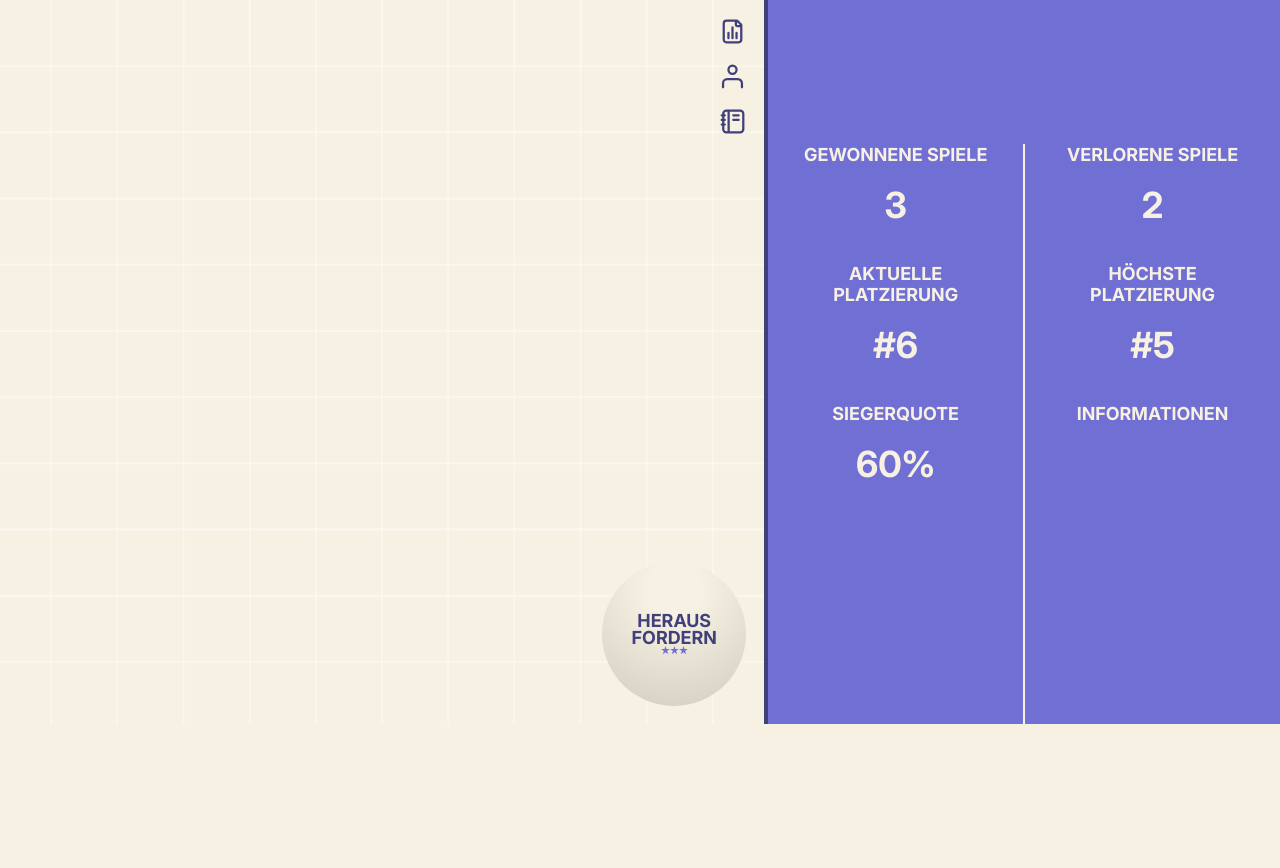
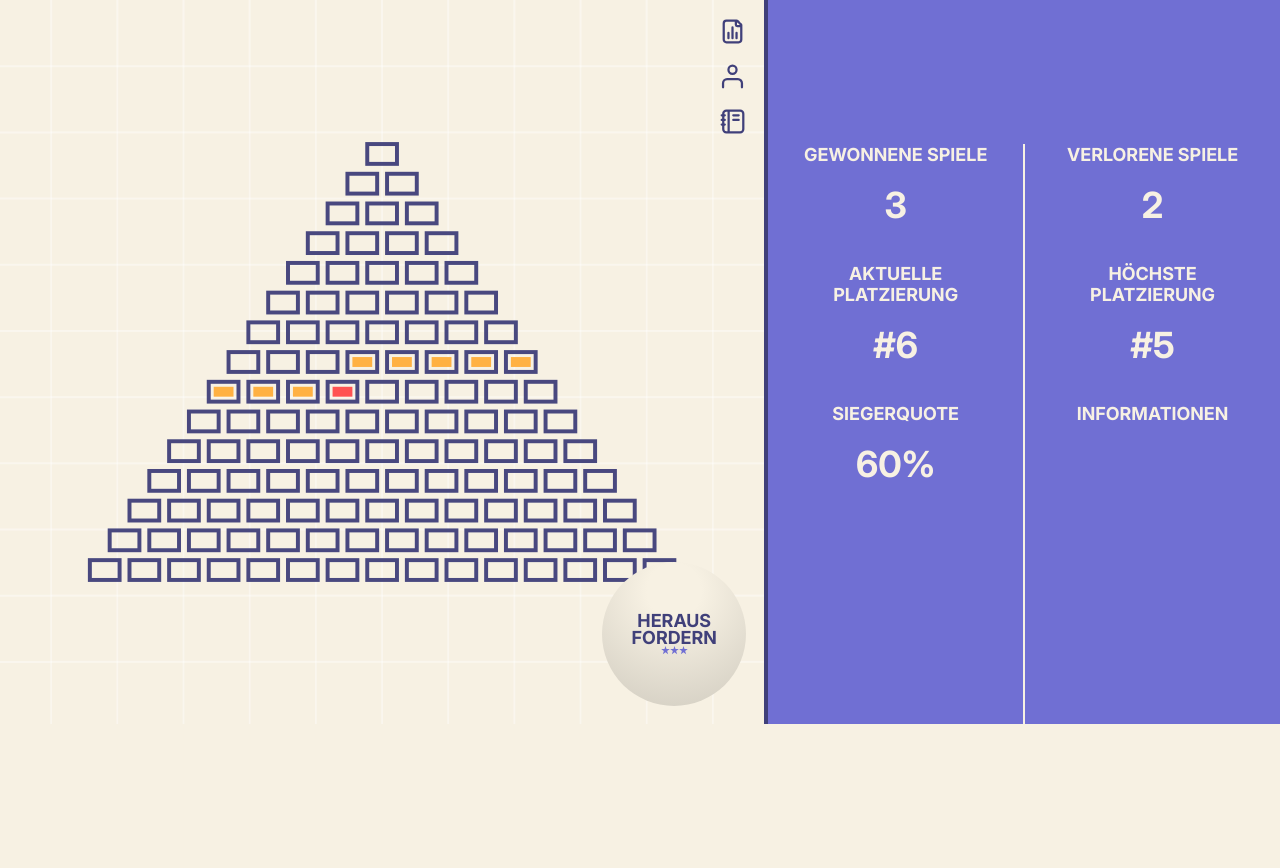
Before and after one commit to MaierhoferKilian/ITP-Pyramidenrangliste, a Flask app: template templates/index.html in a window 1280 px wide. Shown: the part 76-944 px from the top of the page. Run offline with Flask 3, Linux system fonts and the light colour scheme; the template is opened without the code that fills it, so the values that code supplies are empty.

Commit message:
added pinch pan zoom pyramid to canvas, rank selection

```diff
--- a/static/css/main.css
+++ b/static/css/main.css
@@ -194,3 +194,61 @@ main{
     width: auto;
     margin-bottom: calc(var(--space) / 2);
 }
+
+
+
+/*PINCH PAN ZOOM PYRAMID*/
+svg {
+    touch-action: none;
+    user-select: none;
+    -webkit-user-drag: none;
+    display: block;
+    width: 100%;
+    height: 100%;
+}
+.pyr-rect {
+    cursor: pointer;
+    stroke-width: 4;
+    stroke: var(--fg-color);
+    fill: transparent;
+    opacity: 0.95;
+}
+.pyr-rect:hover {
+    stroke-width: 4;
+}
+.hover-indicator {
+    fill: var(--hl1-color);
+    pointer-events: none;
+    opacity: 0;
+    z-index: 10;
+}
+.pyr-rect:hover ~ .hover-indicator:last-child {
+    opacity: 1;
+}
+.selected-indicator {
+    fill: var(--hl1-color);
+    pointer-events: none;
+    opacity: 0;
+}
+.selected-indicator.active {
+    opacity: 1;
+}
+.selected-indicator.active ~ .hover-indicator {
+    opacity: 1;
+}
+.special-indicator {
+    fill: var(--hl2-color);
+    pointer-events: none;
+    opacity: 0;
+}
+.special-indicator.active {
+    opacity: 1;
+}
+.parent-indicator {
+    fill: var(--hl3-color);
+    pointer-events: none;
+    opacity: 0;
+}
+.parent-indicator.active {
+    opacity: 1;
+}
--- /dev/null
+++ b/static/js/pinchzoompanPyramid.js
@@ -0,0 +1,319 @@
+// Wait for DOM to be loaded
+document.addEventListener('DOMContentLoaded', function() {
+
+// Simple D3.js implementation
+const svg = d3.select("#svg");
+
+// Debug: Check if SVG element was found
+if (svg.empty()) {
+  console.error("SVG element with id 'svg' not found!");
+  return;
+} else {
+  console.log("SVG element found successfully");
+}
+
+const width = 1000;
+const height = 700;
+
+// Set up SVG viewBox
+svg.attr("viewBox", `0 0 ${width} ${height}`);
+
+// Create zoom behavior with limits (will be updated dynamically)
+const zoom = d3.zoom()
+  .scaleExtent([0.3, 8]) // zoom limits
+  .extent([[0, 0], [width, height]])
+  .on("zoom", (event) => {
+    container.attr("transform", event.transform);
+  });
+
+// Apply zoom to SVG
+svg.call(zoom);
+
+// Create main container for zoomable content
+const container = svg.append("g");
+
+// Variables
+let selectedId = null;
+const TOTAL_RECTANGLES = 120; // Anzahl der Rechtecke - hier ändern!
+const SPECIAL_POSITION = 40; // Spezielle Position - hier ändern!
+
+// Function to update zoom and pan limits based on pyramid size
+function updateZoomAndPanLimits(totalRectangles) {
+  const rectW = 30;
+  const rectH = 20;
+  const gap = 10;
+  const startY = 48;
+
+  // Calculate how many rows we need for all rectangles
+  const maxRows = Math.ceil((-1 + Math.sqrt(1 + 8 * totalRectangles)) / 2);
+
+  // Calculate pyramid dimensions
+  const maxRowWidth = maxRows * rectW + (maxRows - 1) * gap;
+  const pyramidHeight = startY + (maxRows - 1) * (rectH + gap) + rectH;
+
+  // Calculate minimum zoom to fit entire pyramid with padding
+  const padding = 100;
+  const fullWidth = maxRowWidth + padding * 2;
+  const fullHeight = pyramidHeight + padding * 2;
+
+  const scaleX = width / fullWidth;
+  const scaleY = height / fullHeight;
+  const minScale = Math.min(scaleX, scaleY) * 0.8; // Add 20% buffer for zoom out
+
+  // Update zoom scale extent with dynamic minimum
+  zoom.scaleExtent([minScale, 8]);
+
+  // Add generous margins around the actual pyramid for panning
+  const margin = 400;
+  const minX = (width - maxRowWidth) / 2 - margin;
+  const maxX = (width + maxRowWidth) / 2 + margin;
+  const minY = startY - margin;
+  const maxY = pyramidHeight + margin;
+
+  // Update zoom translate extent
+  zoom.translateExtent([[minX, minY], [maxX, maxY]]);
+
+  // Re-apply zoom behavior to update limits
+  svg.call(zoom);
+}
+
+// Function to calculate parent positions for a given position
+function getParentPositions(position) {
+  const parents = [];
+
+  // Find which row this position is in
+  let currentRow = 1;
+  let positionStart = 1;
+
+  while (positionStart + currentRow - 1 < position) {
+    positionStart += currentRow;
+    currentRow++;
+  }
+
+  // Calculate position within the row (0-based)
+  const positionInRow = position - positionStart;
+
+  // Add ALL positions to the left in the same row
+  for (let i = 0; i < positionInRow; i++) {
+    parents.push(positionStart + i);
+  }
+
+  // Add ALL positions to the right in the row above
+  if (currentRow > 1) {
+    const prevRowStart = positionStart - (currentRow - 1);
+    const prevRowLength = currentRow - 1;
+
+    // Add all positions from positionInRow to end of previous row
+    for (let i = positionInRow; i < prevRowLength; i++) {
+      parents.push(prevRowStart + i);
+    }
+  }
+
+  return parents;
+}
+
+// Create pyramid based on total number of rectangles
+function drawPyramid(totalRectangles) {
+  // Clear existing content
+  container.selectAll("*").remove();
+
+  // Rectangle dimensions
+  const rectW = 30;
+  const rectH = 20;
+  const gap = 10;
+  const centerX = width / 2;
+  const startY = 48;
+
+  // Update zoom and pan limits for this pyramid size
+  updateZoomAndPanLimits(totalRectangles);
+
+  let globalCounter = 1; // Global position counter starting from 1
+  let currentRow = 1;
+
+  // Continue until we've placed all rectangles
+  while (globalCounter <= totalRectangles) {
+    const rowWidth = currentRow * rectW + (currentRow - 1) * gap;
+    const xStart = centerX - rowWidth / 2;
+    const y = startY + (currentRow - 1) * (rectH + gap);
+
+    // Place rectangles in this row (up to row number or remaining rectangles)
+    const rectanglesInThisRow = Math.min(currentRow, totalRectangles - globalCounter + 1);
+
+    for (let i = 0; i < rectanglesInThisRow; i++) {
+      const x = xStart + i * (rectW + gap);
+      const cellId = `cell-${globalCounter}`; // Use global counter as ID
+      const currentPosition = globalCounter; // Capture current position for closure
+
+      // Create group for each cell
+      const cellGroup = container.append("g")
+        .attr("data-id", cellId);
+
+      // Create rectangle
+      const rect = cellGroup.append("rect")
+        .attr("x", x)
+        .attr("y", y)
+        .attr("width", rectW)
+        .attr("height", rectH)
+        .attr("fill", "transparent")
+        .attr("stroke", "#40407A")
+        .attr("stroke-width", 4)
+        .attr("class", "pyr-rect")
+        .style("cursor", "pointer")
+        .on("click", function(event) {
+          event.stopPropagation();
+          selectCell(cellId, this, currentPosition); // Use captured position
+        });
+
+      // Create selected indicator first (bottom layer)
+      cellGroup.append("rect")
+        .attr("x", x + rectW/2 - 10) // center horizontally
+        .attr("y", y + rectH/2 - 5)  // center vertically
+        .attr("width", 20)
+        .attr("height", 10)
+        .attr("class", "selected-indicator");
+
+      // Create special position indicator (red)
+      cellGroup.append("rect")
+        .attr("x", x + rectW/2 - 10) // center horizontally
+        .attr("y", y + rectH/2 - 5)  // center vertically
+        .attr("width", 20)
+        .attr("height", 10)
+        .attr("class", "special-indicator");
+
+      // Create parent indicator (orange)
+      cellGroup.append("rect")
+        .attr("x", x + rectW/2 - 10) // center horizontally
+        .attr("y", y + rectH/2 - 5)  // center vertically
+        .attr("width", 20)
+        .attr("height", 10)
+        .attr("class", "parent-indicator");
+
+      // Create hover indicator last (top layer - always visible on hover)
+      cellGroup.append("rect")
+        .attr("x", x + rectW/2 - 10) // center horizontally (20px width / 2 = 10px offset)
+        .attr("y", y + rectH/2 - 5)  // center vertically (10px height / 2 = 5px offset)
+        .attr("width", 20)
+        .attr("height", 10)
+        .attr("class", "hover-indicator");
+
+      globalCounter++;
+    }
+
+    currentRow++;
+  }
+
+  // Apply special position and parent indicators
+  applySpecialIndicators();
+}
+
+// Function to apply special position and parent indicators
+function applySpecialIndicators() {
+  // Reset all special indicators
+  container.selectAll(".special-indicator").classed("active", false);
+  container.selectAll(".parent-indicator").classed("active", false);
+
+  // Activate special position indicator
+  if (SPECIAL_POSITION <= TOTAL_RECTANGLES) {
+    container.select(`[data-id="cell-${SPECIAL_POSITION}"] .special-indicator`)
+      .classed("active", true);
+
+    // Get and activate parent positions
+    const parentPositions = getParentPositions(SPECIAL_POSITION);
+    parentPositions.forEach(parentPos => {
+      if (parentPos >= 1 && parentPos <= TOTAL_RECTANGLES) {
+        container.select(`[data-id="cell-${parentPos}"] .parent-indicator`)
+          .classed("active", true);
+      }
+    });
+  }
+}
+
+// Select cell function
+function selectCell(id, rectElement, globalPosition) {
+  // Remove previous selection
+  if (selectedId) {
+    container.select(`[data-id="${selectedId}"] .selected-indicator`)
+      .classed("active", false);
+  }
+
+  // Add new selection
+  selectedId = id;
+  // Find the parent group and activate its selected indicator
+  d3.select(rectElement.parentNode).select(".selected-indicator")
+    .classed("active", true);
+
+  // Log selected position to console
+  console.log(`Ausgewählte Position: ${globalPosition}`);
+
+  // Automatically center on selected cell
+  centerOnSelected();
+}
+
+// Center on selected cell
+function centerOnSelected() {
+  if (!selectedId) return;
+
+  const cellGroup = container.select(`[data-id="${selectedId}"]`);
+  if (cellGroup.empty()) return;
+
+  const rect = cellGroup.select("rect");
+  const x = +rect.attr("x");
+  const y = +rect.attr("y");
+  const w = +rect.attr("width");
+  const h = +rect.attr("height");
+
+  const centerX = x + w/2;
+  const centerY = y + h/2;
+
+  // Calculate transform to center the cell
+  const transform = d3.zoomIdentity
+    .translate(width/2 - centerX, height/2 - centerY);
+
+  // Animate to center
+  svg.transition()
+    .duration(750)
+    .call(zoom.transform, transform);
+}
+
+// Function to fit the entire pyramid in view
+function fitPyramidToView() {
+  // Get the bounding box of all content
+  const contentBBox = container.node().getBBox();
+
+  if (contentBBox.width === 0 || contentBBox.height === 0) return;
+
+  // Add some padding around the pyramid
+  const padding = 50;
+  const fullWidth = contentBBox.width + padding * 2;
+  const fullHeight = contentBBox.height + padding * 2;
+
+  // Calculate the scale needed to fit the pyramid
+  const scaleX = width / fullWidth;
+  const scaleY = height / fullHeight;
+  const scale = Math.min(scaleX, scaleY);
+
+  // Calculate the center of the pyramid
+  const centerX = contentBBox.x + contentBBox.width / 2;
+  const centerY = contentBBox.y + contentBBox.height / 2;
+
+  // Calculate transform to center and scale the pyramid
+  const transform = d3.zoomIdentity
+    .translate(width / 2, height / 2)
+    .scale(scale)
+    .translate(-centerX, -centerY);
+
+  // Apply the transform
+  svg.call(zoom.transform, transform);
+}
+
+// Button event listeners - removed unused buttons
+
+// Initial draw and fit to view
+drawPyramid(TOTAL_RECTANGLES);
+
+// Wait a moment for the DOM to be ready, then fit pyramid to view
+setTimeout(() => {
+  fitPyramidToView();
+}, 100);
+
+}); // End of DOMContentLoaded
--- a/templates/base.html
+++ b/templates/base.html
@@ -4,6 +4,7 @@
     <meta charset="UTF-8">
     <meta name="viewport" content="width=device-width, initial-scale=1.0">
     <link rel="stylesheet" href="{{ url_for('static', filename='css/main.css') }}">
+    <script src="https://d3js.org/d3.v7.min.js"></script>
     <title>Tischtennisrangliste</title>
 </head>
 <body>
--- a/templates/index.html
+++ b/templates/index.html
@@ -16,6 +16,7 @@
                 <img src="{{ url_for('static', filename='images/user.svg') }}">
                 <img src="{{ url_for('static', filename='images/rules.svg') }}">
             </div>
+            <svg id="svg"></svg>
         </div>
         <div class="side-menu">
             <div class="headline-container">
@@ -44,4 +45,5 @@
             </div>
         </div>
     </main>
+    <script src="{{ url_for('static', filename='js/pinchzoompanPyramid.js') }}"></script>
 {% endblock %}
```
